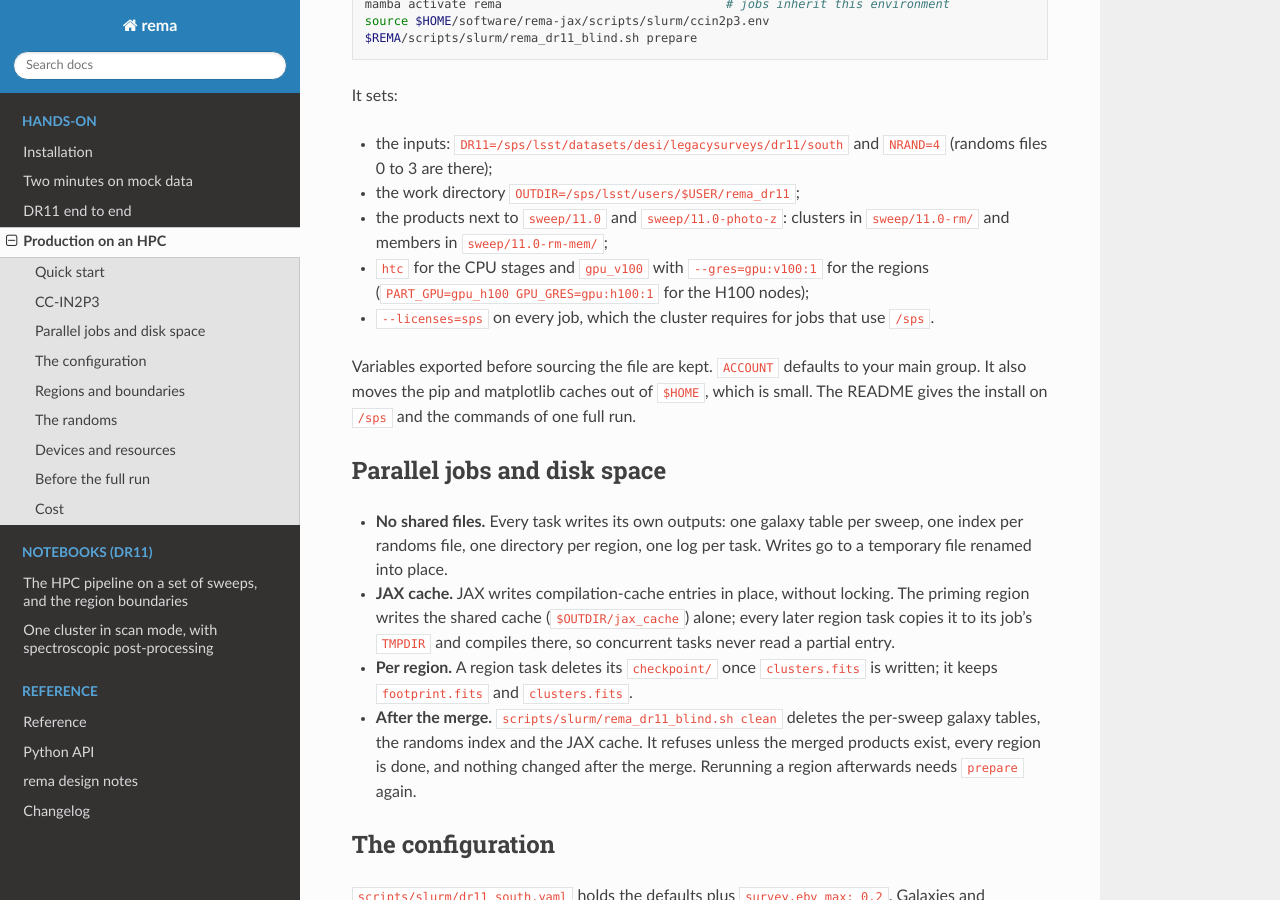
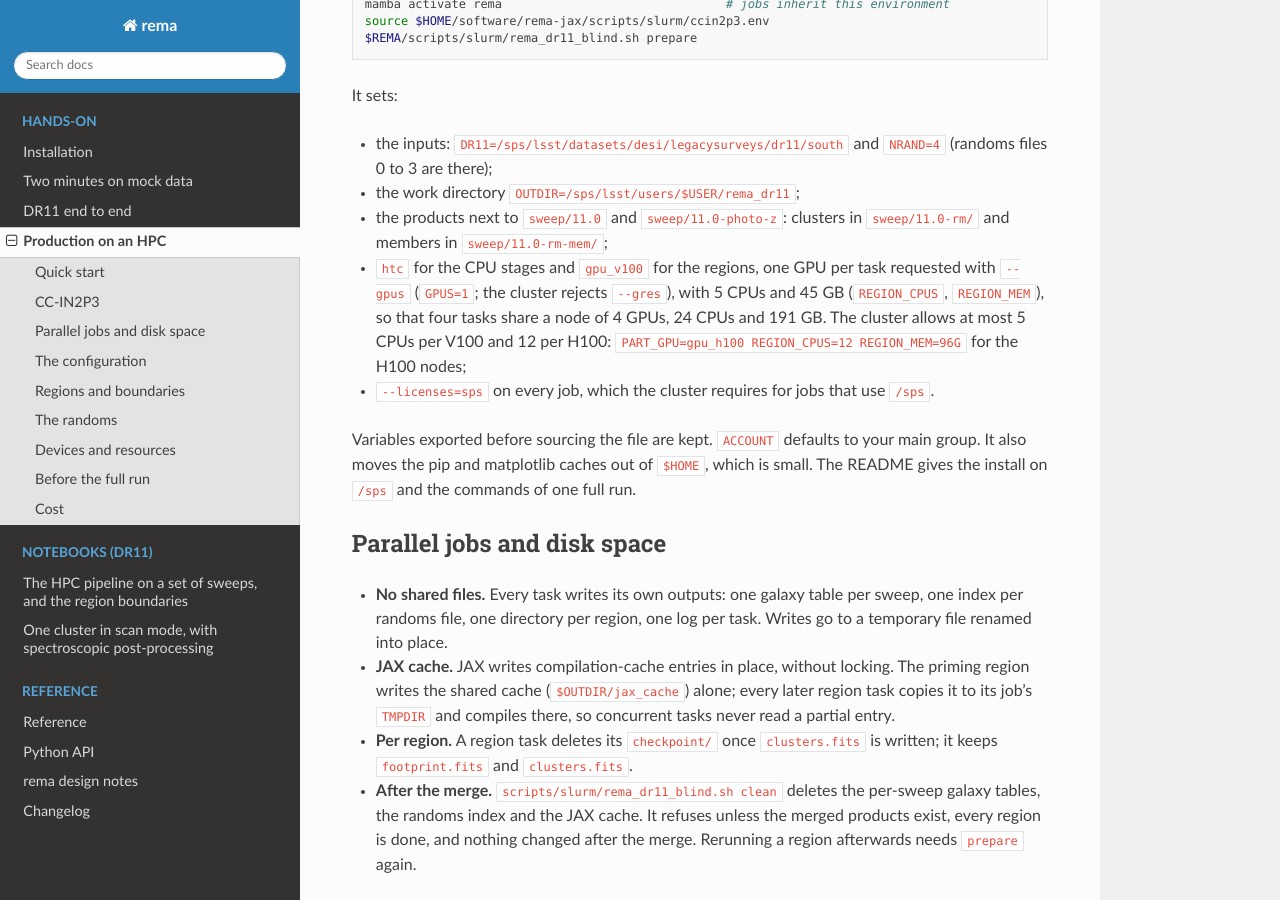
Before and after one commit to JohanComparat/rema-jax, a Sphinx documentation site: the page built from docs/hpc.rst, in a window 1280 px wide and 900 px high, scrolled down 1518 px. Built offline with Sphinx 7.4.7 and the Read the Docs theme 3.1.0, drawn with Linux system fonts in a browser that asks for light colours; pages that are not in the unit, such as notebooks, are missing from menus; some of the changed text lies outside the part shown.

Commit message:
SLURM at CC-IN2P3: request GPUs with --gpus; AREA_BOX for the driver's bookkeeping
- The CC-IN2P3 job filter rejects --gres and allows at most 5 CPUs per V100 (12 per H100).
  New driver variable GPUS (--gpus=N instead of --gres=GPU_GRES); ccin2p3.env sets GPUS=1,
  REGION_CPUS=5 and REGION_MEM=45G, so four region tasks share a V100 node, and keeps JAX on
  the CPU on login and CPU nodes.
- rema todo takes --box and the driver passes AREA_BOX to it, so prepare and run can process
  part of the sky (a test, or the sweeps already downloaded).

```diff
--- a/docs/hpc.rst
+++ b/docs/hpc.rst
@@ -99,8 +99,11 @@
 - the work directory ``OUTDIR=/sps/lsst/users/$USER/rema_dr11``;
 - the products next to ``sweep/11.0`` and ``sweep/11.0-photo-z``: clusters in
   ``sweep/11.0-rm/`` and members in ``sweep/11.0-rm-mem/``;
-- ``htc`` for the CPU stages and ``gpu_v100`` with ``--gres=gpu:v100:1`` for the regions
-  (``PART_GPU=gpu_h100 GPU_GRES=gpu:h100:1`` for the H100 nodes);
+- ``htc`` for the CPU stages and ``gpu_v100`` for the regions, one GPU per task requested with
+  ``--gpus`` (``GPUS=1``; the cluster rejects ``--gres``), with 5 CPUs and 45 GB (``REGION_CPUS``,
+  ``REGION_MEM``), so that four tasks share a node of 4 GPUs, 24 CPUs and 191 GB. The cluster
+  allows at most 5 CPUs per V100 and 12 per H100: ``PART_GPU=gpu_h100 REGION_CPUS=12
+  REGION_MEM=96G`` for the H100 nodes;
 - ``--licenses=sps`` on every job, which the cluster requires for jobs that use ``/sps``.
 
 Variables exported before sourcing the file are kept. ``ACCOUNT`` defaults to your main group.
@@ -207,9 +210,10 @@
 ---------------------
 
 ``DEVICE=gpu``
-    Region tasks request ``GPU_GRES`` (``gpu:1``), ``PART_GPU`` and ``GPU_CONSTRAINT`` (pin the
-    GPU model), with 8 CPUs, 96 GB and 8 h, and run JAX on the GPU. Blind mode is 4–5 times
-    faster on a laptop GPU than on 16 CPU threads.
+    Region tasks request ``GPU_GRES`` (``gpu:1``), or ``GPUS`` GPUs with ``--gpus`` when it is
+    set, ``PART_GPU`` and ``GPU_CONSTRAINT`` (pin the GPU model), with 8 CPUs, 96 GB and 8 h,
+    and run JAX on the GPU. Blind mode is 4–5 times faster on a laptop GPU than on 16 CPU
+    threads.
 ``DEVICE=cpu``
     Region tasks use ``PART_CPU``, with 16 CPUs, 64 GB and 24 h.
 
@@ -239,6 +243,11 @@
 From their headers (NGAL, NCAND, NDEP, TTOTAL, PEAKRSS), check time and memory against the
 galaxy and pair counts. Set ``MAX_GAL`` or ``MAX_PAIRS`` if needed. Then delete the plan and
 run. The plan is fixed once the run starts.
+
+To run only part of the sky, for a test or while the download is incomplete, export
+``AREA_BOX="RA0 RA1 DEC0 DEC1[;...]"`` before ``prepare`` and keep it for ``run``. Every stage,
+and the driver's bookkeeping, then use only the sweeps overlapping that area. Use a separate
+``OUTDIR`` and ``CLUSTERS_DIR``, because a plan made for one area is not extended to another.
 
 Cost
 ----
```
Also changed, not shown: CHANGELOG.md (+9 -0 lines), README.md (+2 -2 lines), 4 other files.
